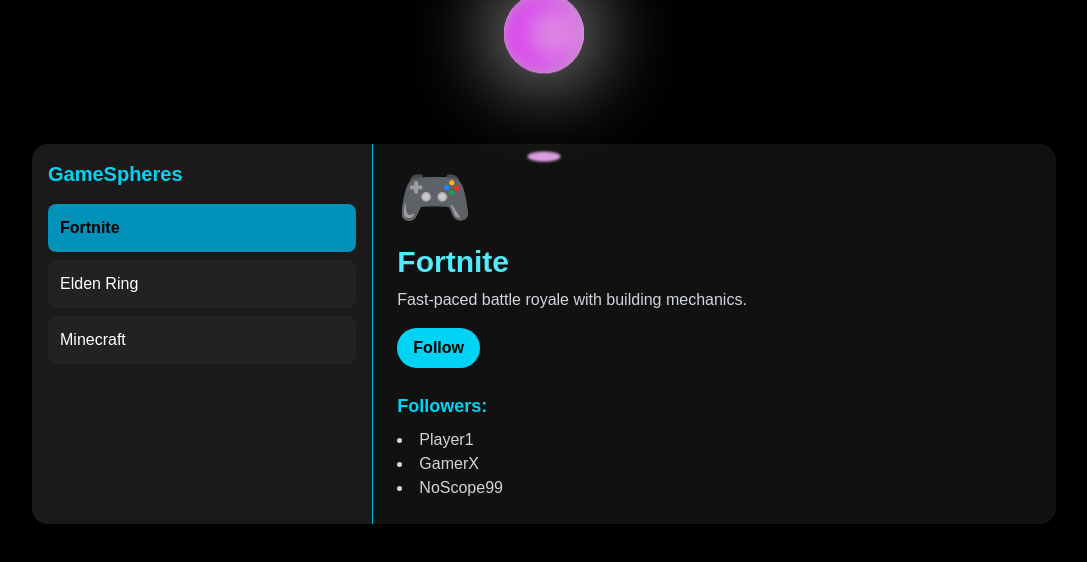
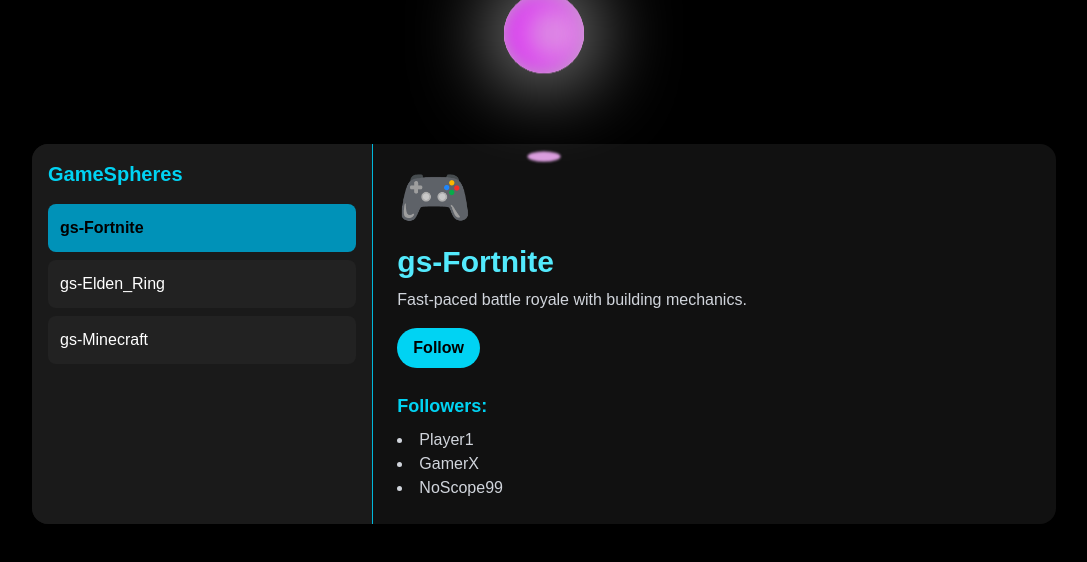
Before and after one commit to SDProject2025/game-spheres, a Next.js app: page /gameSpheres in a window 1280 px wide. Shown: the top 562 px of the page, without its empty margins (96-1183 px from the left). Built offline with nearby package versions, Linux system fonts and the light colour scheme.

Commit message:
(style(gameSpheres)): Updated the UI of the gameSpheres page

```diff
--- a/src/app/gameSpheres/page.tsx
+++ b/src/app/gameSpheres/page.tsx
@@ -5,21 +5,21 @@
 const dummyGameSpheres = [
   {
     id: 1,
-    name: 'Fortnite',
+    name: 'gs-Fortnite',
     description: 'Fast-paced battle royale with building mechanics.',
     profilePic: '🎮',
     followers: ['Player1', 'GamerX', 'NoScope99']
   },
   {
     id: 2,
-    name: 'Elden Ring',
+    name: 'gs-Elden_Ring',
     description: 'Challenging open-world fantasy RPG.',
     profilePic: '⚔️',
     followers: ['Tarnished', 'Mage101', 'Knighty']
   },
   {
     id: 3,
-    name: 'Minecraft',
+    name: 'gs-Minecraft',
     description: 'Blocky sandbox building and adventure.',
     profilePic: '🟩',
     followers: ['Steve', 'BuilderGirl', 'RedstonePro']
@@ -38,7 +38,7 @@
       </div>
 
       {/* Main content */}
-      <div className="flex w-full max-w-5xl rounded-2xl overflow-hidden shadow-lg bg-[#111]">
+      <div className="flex w-full max-w-5xl rounded-2xl overflow-hidden shadow-lg bg-[#111] from-[#00ff75] to-[#3700ff] transition-all duration-300 hover:shadow-[0_0_30px_1px_rgba(0,255,117,0.3)]">
         {/* Left column */}
         <div className="w-1/3 bg-[#1a1a1a] p-4 border-r border-cyan-500">
           <h2 className="text-xl font-semibold mb-4 text-cyan-400">GameSpheres</h2>
```
